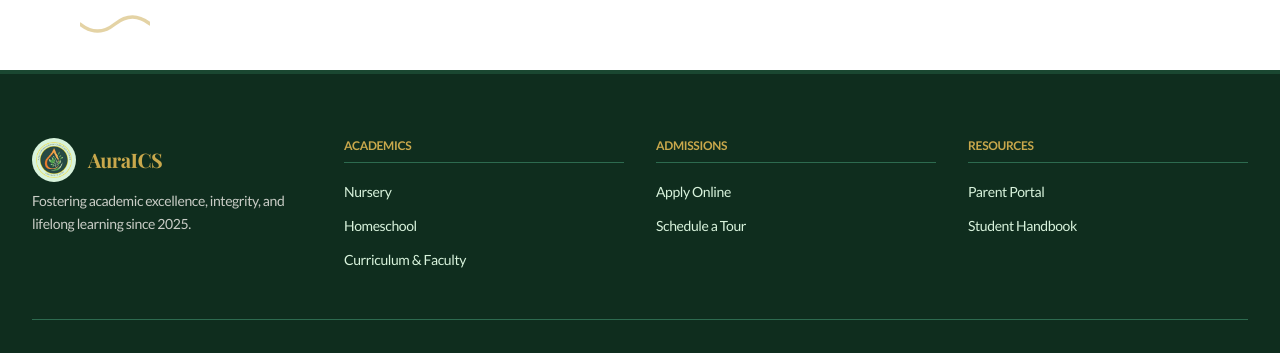
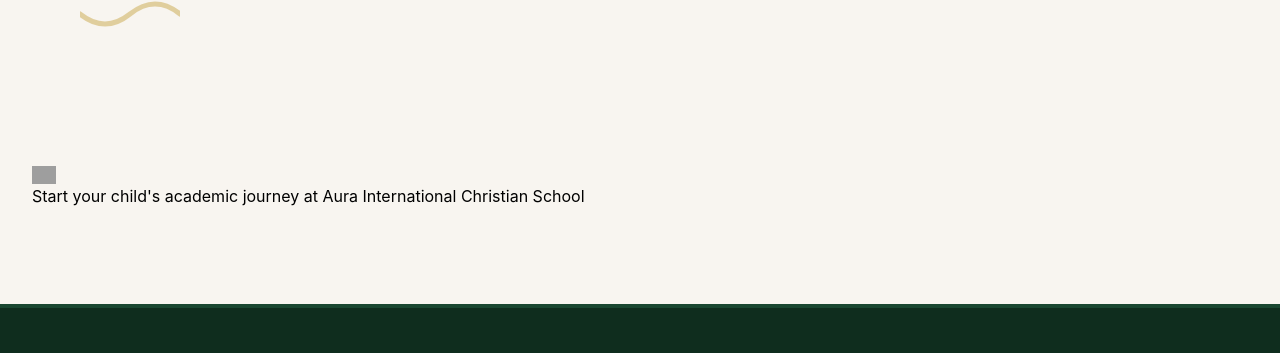
Before and after one commit to Reellz/AuraICS, a Next.js app: page / in a window 1280 px wide. Shown: the part 2765-3118 px from the top of the page. Built offline with nearby package versions, Linux system fonts and the light colour scheme; grey boxes are pictures that could not be loaded; a web font is replaced by a local one.

Commit message:
Start creating the last section on the homepage(yet to decide its contents)

```diff
--- a/app/(public)/page.tsx
+++ b/app/(public)/page.tsx
@@ -2,6 +2,8 @@ import HomeHero from "../components/HomeHero";
 import Column from "../components/Column";
 import Card from "../components/ui/Card";
 import SchoolLife from "../components/SchoolLife";
+import Image from "next/image";
+import Link from "next/link";
 
 interface CardItem {
   src: string;
@@ -62,8 +64,22 @@ export default function Page() {
           </div>
         </div>
       </section>
-
       <SchoolLife/>
+      <section className="bg-brand-cream px-4 py-16 sm:px-6 sm:py-20 lg:px-8 lg:py-24">
+            <div className="image">
+              <Image
+              src="/global/home/"
+              alt="Student doing some activity"
+              className=""
+              width={24}
+              height={17}
+              />
+            </div>
+            <div className="text">
+              <h2>Start your child&apos;s academic journey at Aura International Christian School</h2>
+              <p></p>
+            </div>
+      </section>
     </main>
   );
 }
--- a/app/components/SchoolLife.tsx
+++ b/app/components/SchoolLife.tsx
@@ -3,7 +3,7 @@ import Link from "next/link";
 
 export default function SchoolLife() {
   return (
-    <section className="relative overflow-hidden bg-white px-4 py-16 sm:px-6 sm:py-20 lg:px-8 lg:py-24">
+    <section className="relative overflow-hidden bg-brand-cream px-4 py-16 sm:px-6 sm:py-20 lg:px-8 lg:py-24">
       {/* Decorative shapes */}
       <div
         aria-hidden="true"
@@ -25,8 +25,8 @@ export default function SchoolLife() {
         className="pointer-events-none absolute bottom-8 left-20 hidden text-brand-gold/50 sm:block"
       >
         <svg
-          width="70"
-          height="28"
+          width="100"
+          height="48"
           viewBox="0 0 100 40"
           fill="none"
           stroke="currentColor"
```
